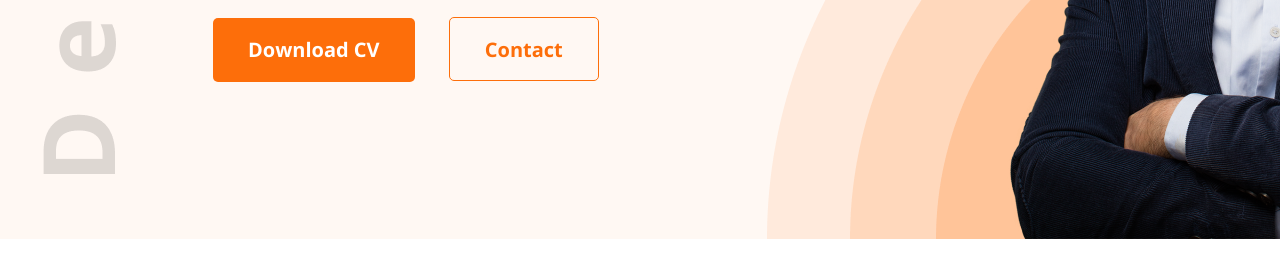
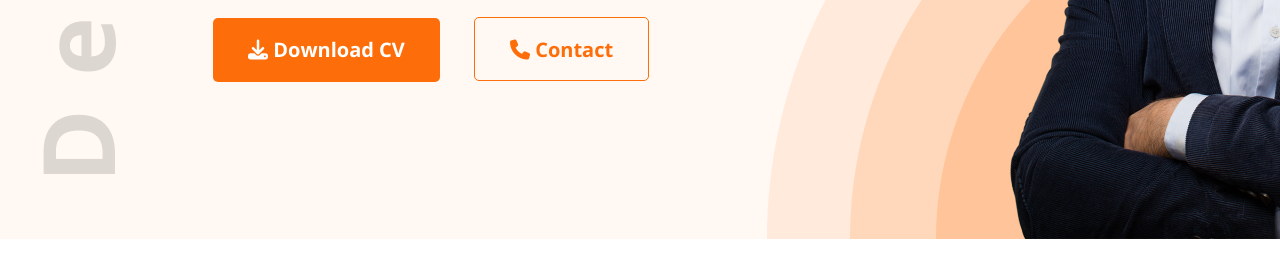
Before and after one commit to webashraf/developerProtfolio, a plain HTML site: page index.html in a window 1280 px wide. Shown: the part 654-932 px from the top of the page. Drawn offline with nearby package versions, Linux system fonts and the light colour scheme.

Commit message:
Added font awesome icons

```diff
--- a/index.html
+++ b/index.html
@@ -11,6 +11,12 @@
       href="https://fonts.googleapis.com/css2?family=Open+Sans:ital,wght@0,300;0,400;0,500;0,600;0,700;0,800;1,300;1,400;1,500;1,600;1,700;1,800&display=swap"
       rel="stylesheet"
     />
+    <!--  -->
+    <!-- Font Awesome link -->
+    <script
+      src="https://kit.fontawesome.com/c2b476c1ea.js"
+      crossorigin="anonymous"
+    ></script>
     <!--  -->
     <!-- Css Link -->
     <link rel="stylesheet" href="style.css" />
@@ -40,8 +46,12 @@
               Shot what able cold new see hold.Friendly as an betrayed formerly
               he. Morning because as to society behaved moments.
             </p>
-            <button class="primary-button">Download CV</button>
-            <button class="contact-button">Contact</button>
+            <button class="primary-button">
+              <i class="fa-solid fa-download"></i> Download CV
+            </button>
+            <button class="contact-button">
+              <i class="fa-solid fa-phone"></i> Contact
+            </button>
           </div>
           <img src="./images/hardy.png" alt="" />
         </div>
```
